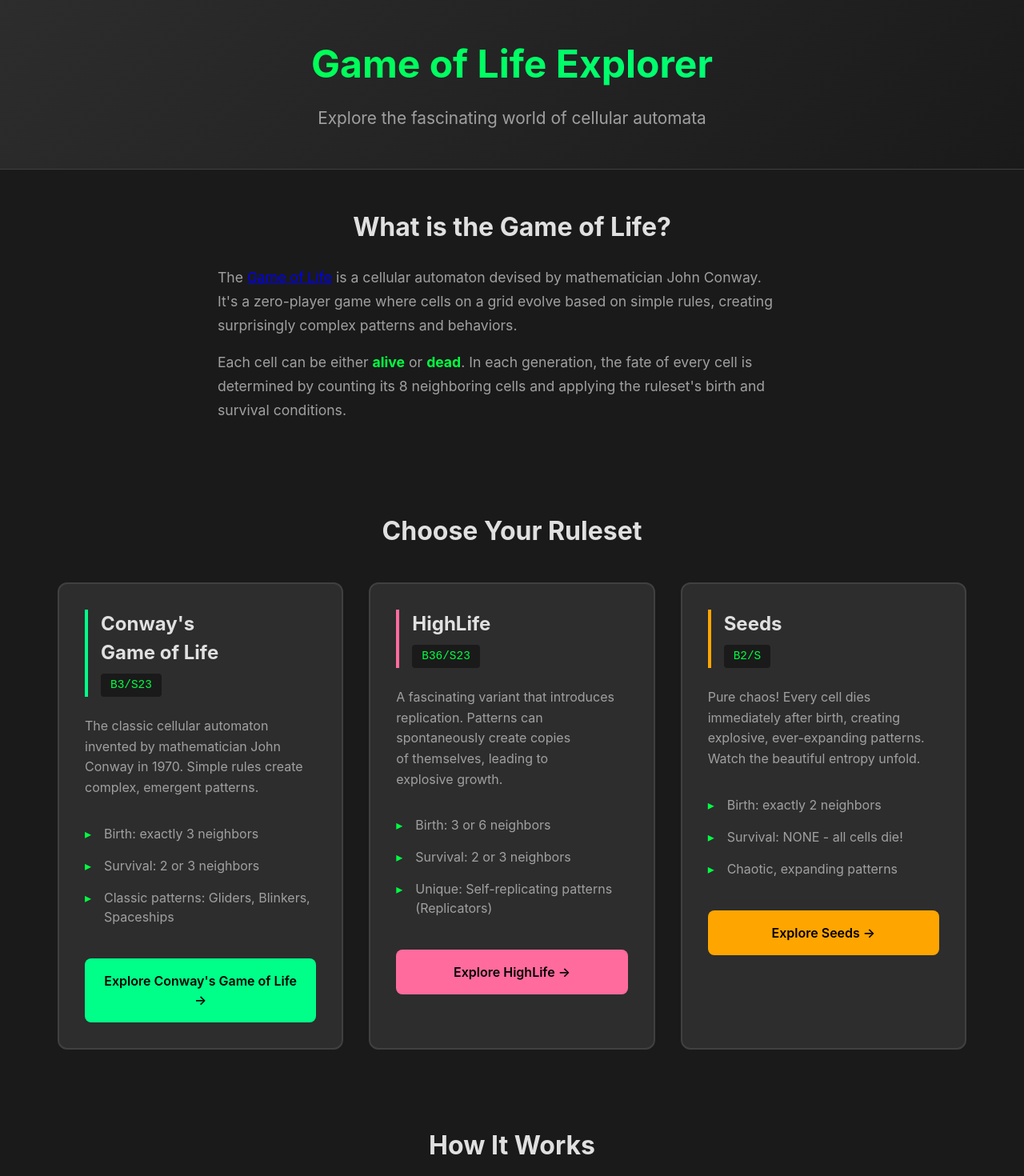
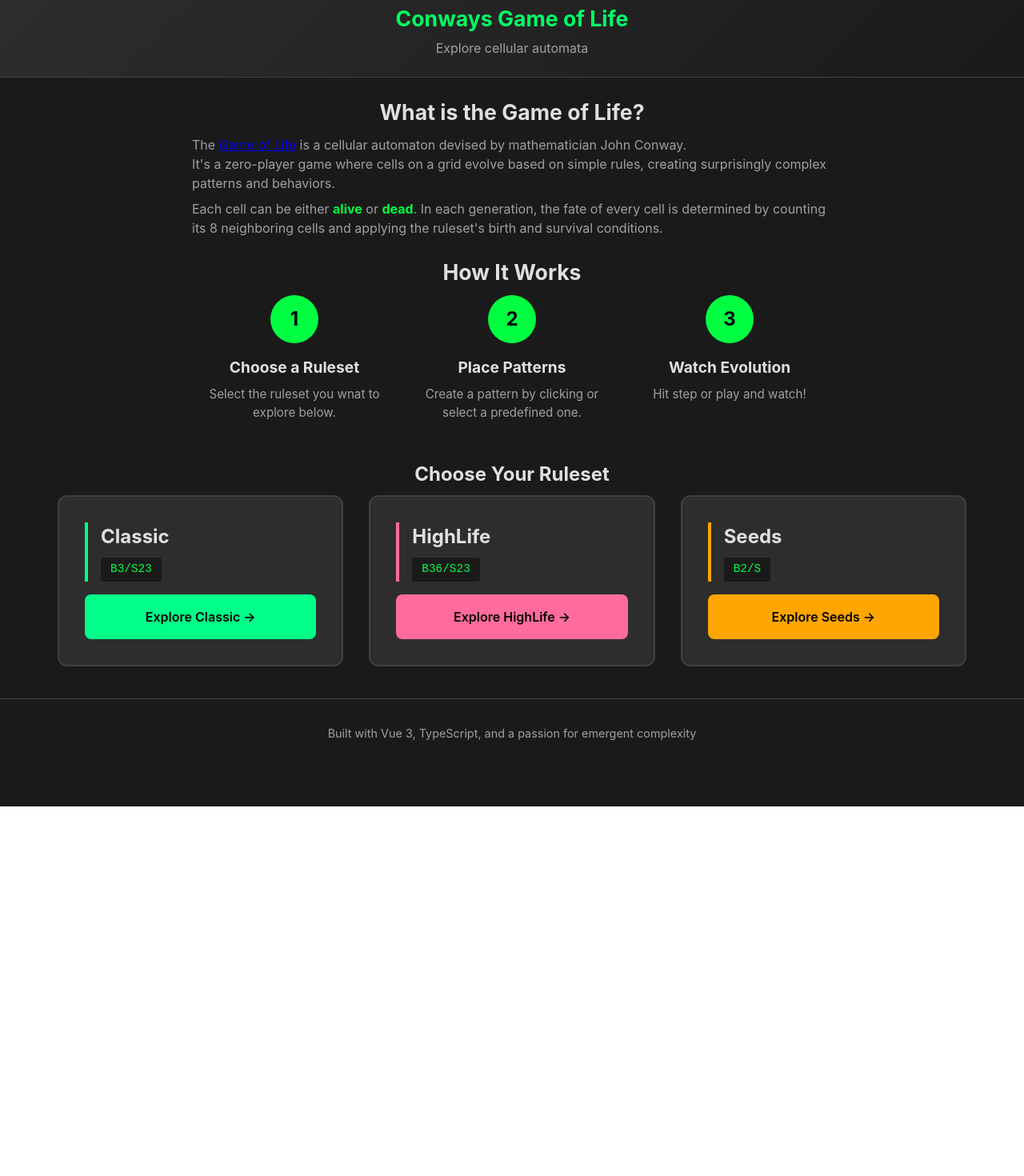
Before and after one commit to dominikschopper/conways-gol, a Vue app: page / in a window 1280 px wide. Shown: the part 20-1490 px from the top of the page at 80% size. After the commit the page ends 1028 px from the top, so only its background shows below. Built offline with nearby package versions, Linux system fonts and the light colour scheme.

Commit message:
improve layout landing page

```diff
--- a/src/views/LandingPage.vue
+++ b/src/views/LandingPage.vue
@@ -5,39 +5,21 @@
 
 const rulesets = [
   {
-    name: "Conway's Game of Life",
+    name: "Classic",
     route: '/game/conway',
     notation: 'B3/S23',
-    description: 'The classic cellular automaton invented by mathematician John Conway in 1970. Simple rules create complex, emergent patterns.',
-    features: [
-      'Birth: exactly 3 neighbors',
-      'Survival: 2 or 3 neighbors',
-      'Classic patterns: Gliders, Blinkers, Spaceships'
-    ],
     color: '#00ff88'
   },
   {
     name: 'HighLife',
     route: '/game/highlife',
     notation: 'B36/S23',
-    description: 'A fascinating variant that introduces replication. Patterns can spontaneously create copies of themselves, leading to explosive growth.',
-    features: [
-      'Birth: 3 or 6 neighbors',
-      'Survival: 2 or 3 neighbors',
-      'Unique: Self-replicating patterns (Replicators)'
-    ],
     color: '#ff6b9d'
   },
   {
     name: 'Seeds',
     route: '/game/seeds',
     notation: 'B2/S',
-    description: 'Pure chaos! Every cell dies immediately after birth, creating explosive, ever-expanding patterns. Watch the beautiful entropy unfold.',
-    features: [
-      'Birth: exactly 2 neighbors',
-      'Survival: NONE - all cells die!',
-      'Chaotic, expanding patterns'
-    ],
     color: '#ffa500'
   }
 ];
@@ -50,9 +32,9 @@
 <template>
   <div class="landing-page">
     <header class="hero">
-      <h1 class="hero-title">Game of Life Explorer</h1>
+      <h1 class="hero-title">Conways Game of Life</h1>
       <p class="hero-subtitle">
-        Explore the fascinating world of cellular automata
+        Explore cellular automata
       </p>
     </header>
 
@@ -73,6 +55,31 @@
       </div>
     </section>
 
+    <section class="intro">
+      <div class="intro-content">
+      <h2>How It Works</h2>
+      <div class="steps">
+
+        <div class="step">
+          <div class="step-number">1</div>
+          <h3>Choose a Ruleset</h3>
+          <p>Select the ruleset you wnat to explore below.</p>
+        </div>
+
+        <div class="step">
+          <div class="step-number">2</div>
+          <h3>Place Patterns</h3>
+          <p>Create a pattern by clicking or select a predefined one.</p>
+        </div>
+        <div class="step">
+          <div class="step-number">3</div>
+          <h3>Watch Evolution</h3>
+          <p>Hit step or play and watch!</p>
+        </div>
+      </div>
+      </div>
+    </section>
+
     <section class="rulesets">
       <h2>Choose Your Ruleset</h2>
 
@@ -88,38 +95,9 @@
             <span class="notation">{{ ruleset.notation }}</span>
           </div>
 
-          <p class="card-description">{{ ruleset.description }}</p>
-
-          <ul class="card-features">
-            <li v-for="(feature, index) in ruleset.features" :key="index">
-              {{ feature }}
-            </li>
-          </ul>
-
           <button class="card-cta" :style="{ background: ruleset.color }">
             Explore {{ ruleset.name }} →
           </button>
-        </div>
-      </div>
-    </section>
-
-    <section class="how-it-works">
-      <h2>How It Works</h2>
-      <div class="steps">
-        <div class="step">
-          <div class="step-number">1</div>
-          <h3>Choose a Ruleset</h3>
-          <p>Select Conway's classic rules or try the HighLife variant</p>
-        </div>
-        <div class="step">
-          <div class="step-number">2</div>
-          <h3>Place Patterns</h3>
-          <p>Click cells to create patterns, or use pre-defined structures</p>
-        </div>
-        <div class="step">
-          <div class="step-number">3</div>
-          <h3>Watch Evolution</h3>
-          <p>Hit play and observe how patterns evolve over generations</p>
         </div>
       </div>
     </section>
@@ -140,14 +118,14 @@
 
 .hero {
   text-align: center;
-  padding: 4rem 2rem 3rem;
+  padding: 1.5rem 0;
   background: linear-gradient(135deg, var(--bg-secondary) 0%, var(--bg-primary) 100%);
   border-bottom: 1px solid var(--border-color);
 }
 
 .hero-title {
-  font-size: 3rem;
-  margin: 0 0 1rem 0;
+  font-size: 1.666rem;
+  margin: 0 0 0.25rem 0;
   font-weight: 700;
   background: linear-gradient(135deg, var(--color-primary) 0%, #00ff88 100%);
   -webkit-background-clip: text;
@@ -156,27 +134,25 @@
 }
 
 .hero-subtitle {
-  font-size: 1.3rem;
+  font-size: 1rem;
   margin: 0;
   color: var(--text-secondary);
 }
 
 .intro {
   max-width: 800px;
-  margin: 0 auto;
-  padding: 3rem 2rem;
+  margin: 1.5rem auto;
 }
 
 .intro-content h2 {
-  font-size: 2rem;
-  margin-bottom: 1.5rem;
+  font-size: 1.666rem;
+  margin-bottom: .5rem;
   text-align: center;
 }
 
 .intro-content p {
-  font-size: 1.1rem;
-  line-height: 1.7;
-  margin-bottom: 1rem;
+  font-size: 1rem;
+  margin-bottom: .5rem;
   color: var(--text-secondary);
 }
 
@@ -187,22 +163,29 @@
 .rulesets {
   max-width: 1200px;
   margin: 0 auto;
-  padding: 3rem 2rem;
+  margin: 1.5rem auto;
+  padding: 1rem 2rem;
 }
 
 .rulesets h2 {
-  font-size: 2rem;
+  font-size: 1.5rem;
   text-align: center;
-  margin-bottom: 2.5rem;
+  margin-bottom: .5rem;
 }
 
 .ruleset-grid {
-  display: grid;
-  grid-template-columns: repeat(auto-fit, minmax(350px, 1fr));
+  display: flex;
+  flex-wrap: wrap;
   gap: 2rem;
+  justify-content: center;
 }
 
 .ruleset-card {
+  flex: 1 1 350px;
+  max-width: 400px;
+  display:flex;
+  flex-direction: column;
+  justify-content: space-between;
   background: var(--bg-secondary);
   border: 2px solid var(--border-color);
   border-radius: 12px;
@@ -219,7 +202,7 @@
 .card-header {
   border-left: 4px solid;
   padding-left: 1rem;
-  margin-bottom: 1.5rem;
+  margin-bottom: 1rem;
 }
 
 .card-header h3 {
@@ -237,32 +220,6 @@
   color: var(--color-primary);
 }
 
-.card-description {
-  font-size: 1rem;
-  line-height: 1.6;
-  color: var(--text-secondary);
-  margin-bottom: 1.5rem;
-}
-
-.card-features {
-  list-style: none;
-  padding: 0;
-  margin: 0 0 2rem 0;
-}
-
-.card-features li {
-  padding: 0.5rem 0;
-  padding-left: 1.5rem;
-  position: relative;
-  color: var(--text-secondary);
-}
-
-.card-features li::before {
-  content: '▸';
-  position: absolute;
-  left: 0;
-  color: var(--color-primary);
-}
 
 .card-cta {
   width: 100%;
@@ -280,22 +237,10 @@
   opacity: 0.9;
 }
 
-.how-it-works {
-  max-width: 1000px;
-  margin: 0 auto;
-  padding: 3rem 2rem 4rem;
-}
-
-.how-it-works h2 {
-  font-size: 2rem;
-  text-align: center;
-  margin-bottom: 3rem;
-}
-
 .steps {
   display: grid;
   grid-template-columns: repeat(auto-fit, minmax(250px, 1fr));
-  gap: 2rem;
+  gap: 1rem;
 }
 
 .step {
@@ -342,9 +287,5 @@
   .hero-subtitle {
     font-size: 1.1rem;
   }
-
-  .ruleset-grid {
-    grid-template-columns: 1fr;
-  }
 }
 </style>
```
